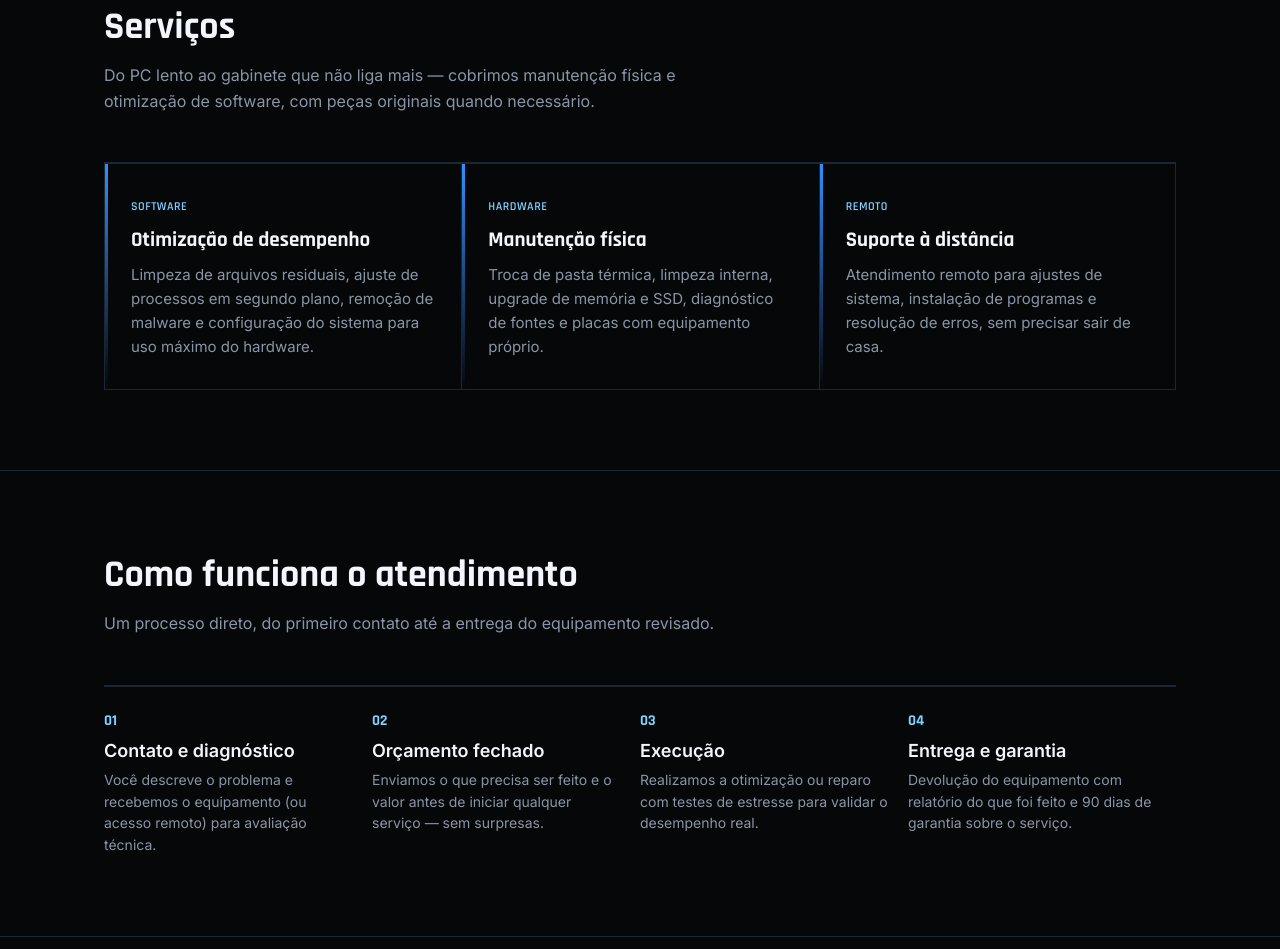
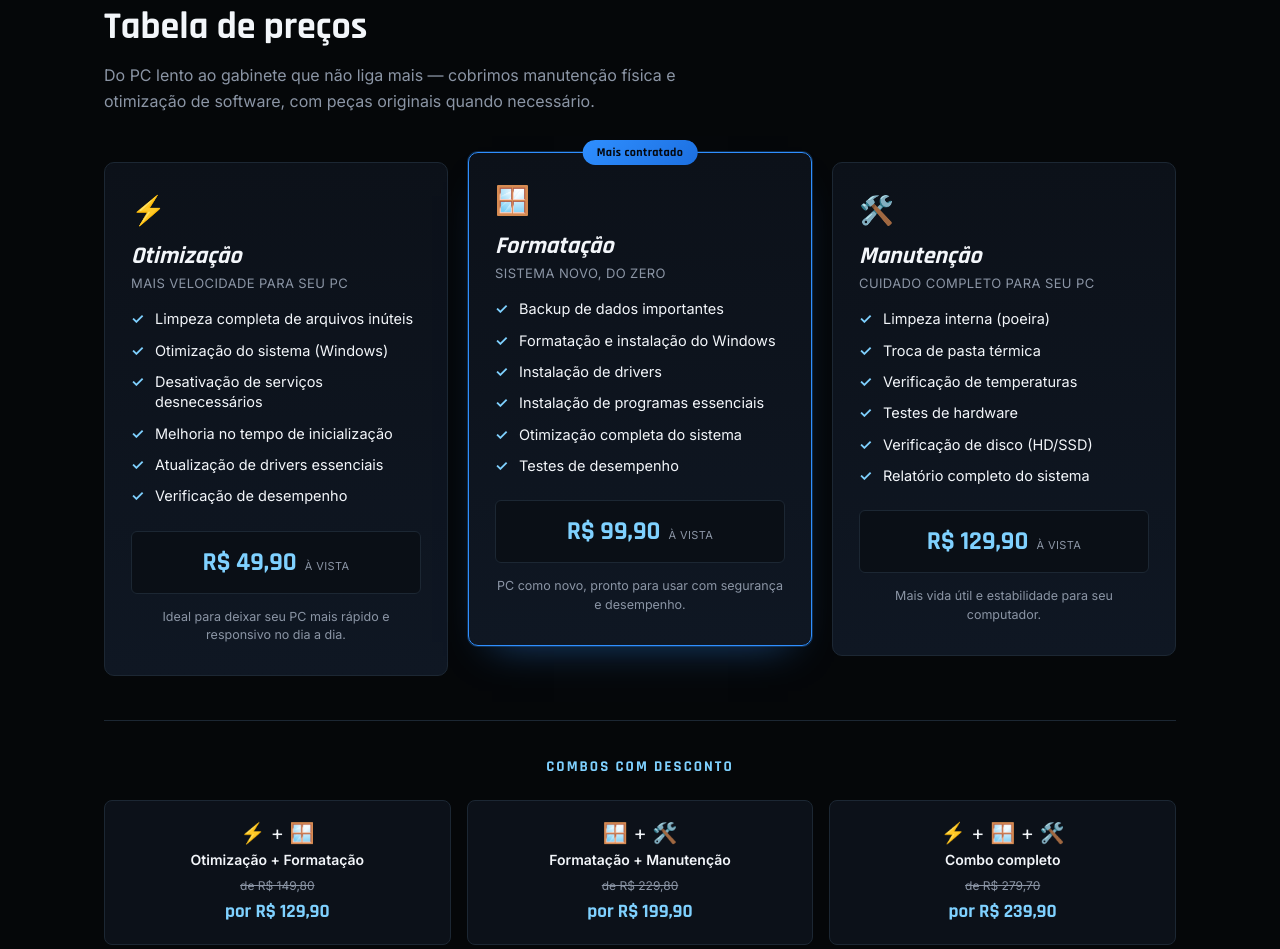
Before and after one commit to vtzk-HTML/SpeedFlex, a website: page index.html in a window 1280 px wide. Shown: the part 875-1824 px from the top of the page. Drawn offline with Linux system fonts and the light colour scheme.

Commit message:
Add files via upload

```diff
--- a/index.html
+++ b/index.html
@@ -119,6 +119,52 @@
   .service p{margin:0;color:var(--grey);font-size:15px;line-height:1.6;}
   .service .tag{display:inline-block;font-size:12px;color:var(--blue-2);font-weight:600;margin-bottom:12px;font-family:'Rajdhani';letter-spacing:.5px;}
 
+  /* pricing table */
+  .pricing{display:grid;grid-template-columns:1fr;gap:20px;}
+  @media(min-width:860px){.pricing{grid-template-columns:repeat(3,1fr);align-items:start;}}
+  .price-card{
+    position:relative;border:1px solid var(--line);border-radius:10px;
+    background:linear-gradient(180deg,var(--panel),var(--panel-2));
+    padding:30px 26px;display:flex;flex-direction:column;
+  }
+  .price-card.featured{border-color:var(--blue);box-shadow:0 0 0 1px rgba(47,143,255,.25),0 20px 40px -24px rgba(47,143,255,.5);}
+  @media(min-width:860px){.price-card.featured{transform:translateY(-10px);}}
+  .price-badge{
+    position:absolute;top:-13px;left:50%;transform:translateX(-50%);
+    background:linear-gradient(135deg,var(--blue),#1c6fe0);color:#04070c;
+    font-family:'Rajdhani';font-weight:700;font-size:12px;letter-spacing:.4px;
+    padding:5px 14px;border-radius:20px;white-space:nowrap;
+  }
+  .price-icon{font-size:28px;margin-bottom:14px;}
+  .price-card h3{margin:0 0 4px;font-size:24px;font-style:italic;}
+  .price-sub{margin:0 0 18px;color:var(--grey);font-size:13px;text-transform:uppercase;letter-spacing:.4px;}
+  .price-list{list-style:none;margin:0 0 24px;padding:0;display:flex;flex-direction:column;gap:11px;flex:1;}
+  .price-list li{position:relative;padding-left:24px;font-size:14.5px;color:var(--white);line-height:1.4;}
+  .price-list li::before{content:"✓";position:absolute;left:0;top:0;color:var(--blue-2);font-weight:700;}
+  .price-box{
+    border:1px solid var(--line);border-radius:6px;padding:14px 16px;margin-bottom:14px;
+    display:flex;align-items:baseline;gap:8px;justify-content:center;background:#0a0f16;
+  }
+  .price-val{font-family:'Rajdhani';font-weight:700;font-size:26px;color:var(--blue-2);}
+  .price-cond{font-size:11px;color:var(--grey);text-transform:uppercase;letter-spacing:.4px;}
+  .price-note{margin:0;color:var(--grey);font-size:12.5px;text-align:center;line-height:1.5;}
+
+  .combos{margin-top:44px;border-top:1px solid var(--line);padding-top:36px;}
+  .combos-title{
+    text-align:center;font-family:'Rajdhani';font-weight:700;font-size:15px;letter-spacing:2px;
+    text-transform:uppercase;color:var(--blue-2);margin:0 0 24px;
+  }
+  .combos-grid{display:grid;grid-template-columns:1fr;gap:16px;}
+  @media(min-width:760px){.combos-grid{grid-template-columns:repeat(3,1fr);}}
+  .combo{
+    border:1px solid var(--line);border-radius:8px;padding:20px;text-align:center;
+    display:flex;flex-direction:column;gap:6px;background:var(--panel);
+  }
+  .combo-icons{font-size:20px;}
+  .combo-name{font-size:14px;color:var(--white);font-weight:600;margin-bottom:4px;}
+  .combo-old{font-size:12px;color:var(--grey);text-decoration:line-through;}
+  .combo-new{font-family:'Rajdhani';font-weight:700;font-size:19px;color:var(--blue-2);}
+
   /* process */
   .process{display:grid;grid-template-columns:1fr;gap:0;}
   @media(min-width:760px){.process{grid-template-columns:repeat(4,1fr);}}
@@ -213,24 +259,82 @@
 <section class="section" id="servicos">
   <div class="wrap">
     <div class="section-head">
-      <h2>Serviços</h2>
+      <h2>Tabela de preços</h2>
       <p>Do PC lento ao gabinete que não liga mais — cobrimos manutenção física e otimização de software, com peças originais quando necessário.</p>
     </div>
-    <div class="services">
-      <div class="service">
-        <span class="tag">SOFTWARE</span>
-        <h3>Otimização de desempenho</h3>
-        <p>Limpeza de arquivos residuais, ajuste de processos em segundo plano, remoção de malware e configuração do sistema para uso máximo do hardware.</p>
+
+    <div class="pricing">
+      <div class="price-card">
+        <div class="price-icon">⚡</div>
+        <h3>Otimização</h3>
+        <p class="price-sub">Mais velocidade para seu PC</p>
+        <ul class="price-list">
+          <li>Limpeza completa de arquivos inúteis</li>
+          <li>Otimização do sistema (Windows)</li>
+          <li>Desativação de serviços desnecessários</li>
+          <li>Melhoria no tempo de inicialização</li>
+          <li>Atualização de drivers essenciais</li>
+          <li>Verificação de desempenho</li>
+        </ul>
+        <div class="price-box"><span class="price-val">R$ 49,90</span><span class="price-cond">à vista</span></div>
+        <p class="price-note">Ideal para deixar seu PC mais rápido e responsivo no dia a dia.</p>
       </div>
-      <div class="service">
-        <span class="tag">HARDWARE</span>
-        <h3>Manutenção física</h3>
-        <p>Troca de pasta térmica, limpeza interna, upgrade de memória e SSD, diagnóstico de fontes e placas com equipamento próprio.</p>
+
+      <div class="price-card featured">
+        <span class="price-badge">Mais contratado</span>
+        <div class="price-icon">🪟</div>
+        <h3>Formatação</h3>
+        <p class="price-sub">Sistema novo, do zero</p>
+        <ul class="price-list">
+          <li>Backup de dados importantes</li>
+          <li>Formatação e instalação do Windows</li>
+          <li>Instalação de drivers</li>
+          <li>Instalação de programas essenciais</li>
+          <li>Otimização completa do sistema</li>
+          <li>Testes de desempenho</li>
+        </ul>
+        <div class="price-box"><span class="price-val">R$ 99,90</span><span class="price-cond">à vista</span></div>
+        <p class="price-note">PC como novo, pronto para usar com segurança e desempenho.</p>
       </div>
-      <div class="service">
-        <span class="tag">REMOTO</span>
-        <h3>Suporte à distância</h3>
-        <p>Atendimento remoto para ajustes de sistema, instalação de programas e resolução de erros, sem precisar sair de casa.</p>
+
+      <div class="price-card">
+        <div class="price-icon">🛠️</div>
+        <h3>Manutenção</h3>
+        <p class="price-sub">Cuidado completo para seu PC</p>
+        <ul class="price-list">
+          <li>Limpeza interna (poeira)</li>
+          <li>Troca de pasta térmica</li>
+          <li>Verificação de temperaturas</li>
+          <li>Testes de hardware</li>
+          <li>Verificação de disco (HD/SSD)</li>
+          <li>Relatório completo do sistema</li>
+        </ul>
+        <div class="price-box"><span class="price-val">R$ 129,90</span><span class="price-cond">à vista</span></div>
+        <p class="price-note">Mais vida útil e estabilidade para seu computador.</p>
+      </div>
+    </div>
+
+    <div class="combos">
+      <p class="combos-title">Combos com desconto</p>
+      <div class="combos-grid">
+        <div class="combo">
+          <span class="combo-icons">⚡ + 🪟</span>
+          <span class="combo-name">Otimização + Formatação</span>
+          <span class="combo-old">de R$ 149,80</span>
+          <span class="combo-new">por R$ 129,90</span>
+        </div>
+        <div class="combo">
+          <span class="combo-icons">🪟 + 🛠️</span>
+          <span class="combo-name">Formatação + Manutenção</span>
+          <span class="combo-old">de R$ 229,80</span>
+          <span class="combo-new">por R$ 199,90</span>
+        </div>
+        <div class="combo">
+          <span class="combo-icons">⚡ + 🪟 + 🛠️</span>
+          <span class="combo-name">Combo completo</span>
+          <span class="combo-old">de R$ 279,70</span>
+          <span class="combo-new">por R$ 239,90</span>
+        </div>
       </div>
     </div>
   </div>
```
